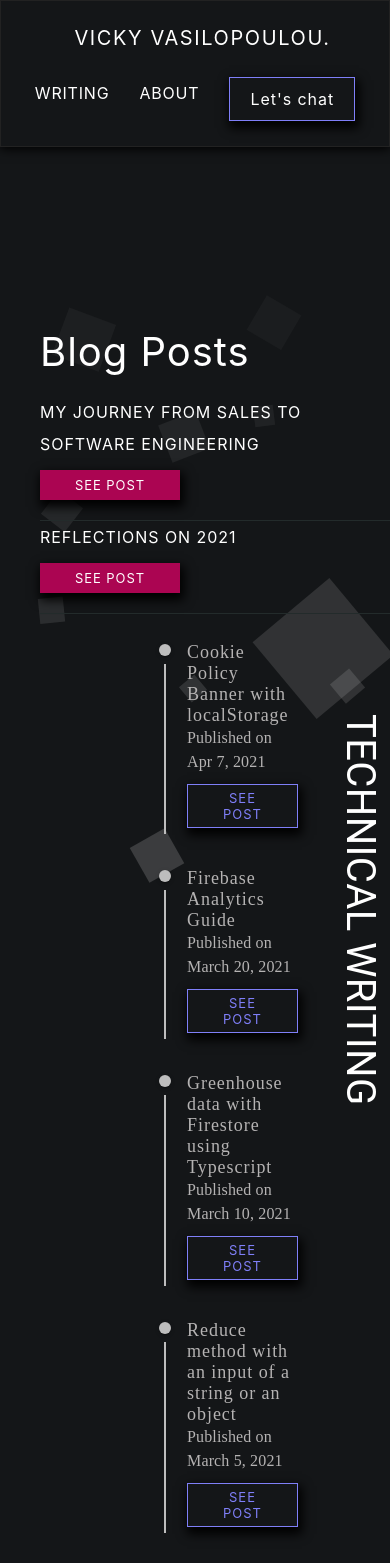
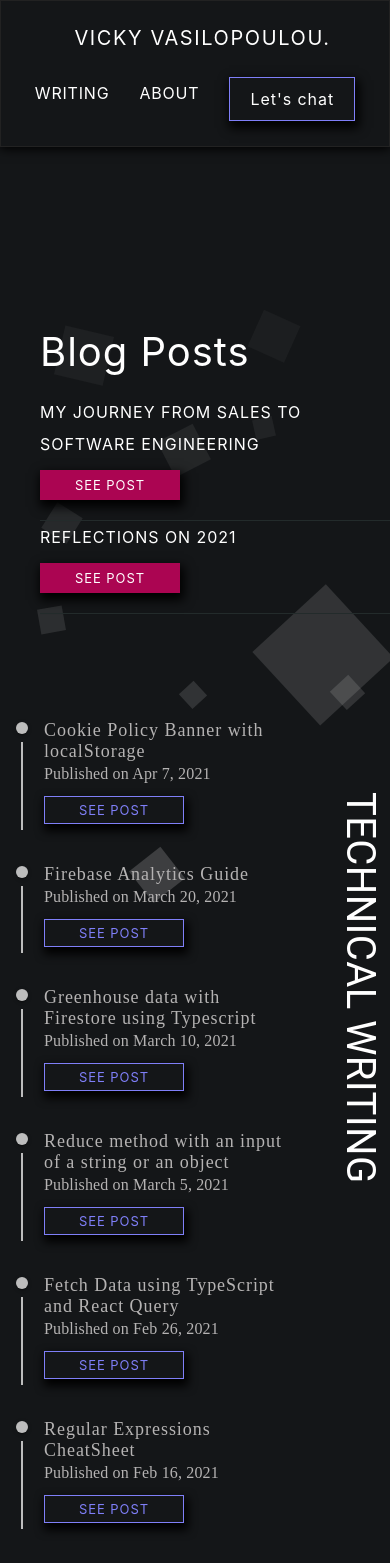
Before and after one commit to Viki-Robles/myblog, a Next.js app: page /writing in a window 390 px wide. Shown: the top 1563 px of the page. Built offline with nearby package versions, Linux system fonts and the light colour scheme.

Commit message:
feat: fix timeline

```diff
--- a/components/TechnicalWriting/TechnicalWriting.tsx
+++ b/components/TechnicalWriting/TechnicalWriting.tsx
@@ -58,6 +58,11 @@ const useStyles = makeStyles((theme) => ({
       textAlign: 'center',
     },
   },
+  root: {
+    '&::before': {
+      display: 'none',
+    },
+  },
 }));
 
 export default function Writing(): JSX.Element {
@@ -68,7 +73,7 @@ export default function Writing(): JSX.Element {
       {getTechnicalWritingData.map(({ id, article, href, published }) => {
         return (
           <Timeline>
-            <TimelineItem>
+            <TimelineItem className={classes.root}>
               <TimelineSeparator>
                 <TimelineDot />
                 <TimelineConnector />
--- a/pages/writing.tsx
+++ b/pages/writing.tsx
@@ -4,7 +4,7 @@ import { Blog } from '../components/Blog/Blog';
 import { Grid, Typography, Box } from '@material-ui/core';
 import { makeStyles } from '@material-ui/core/styles';
 
-const useStyles = makeStyles(() => ({
+const useStyles = makeStyles((theme) => ({
   container: { marginTop: '100px' },
   blog: {
     padding: '80px 0 0 40px',
@@ -16,6 +16,11 @@ const useStyles = makeStyles(() => ({
     writingMode: 'vertical-lr',
     marginTop: '100px',
   },
+  timeline: {
+    [theme.breakpoints.down('sm')]: {
+      marginTop: '20%',
+    },
+  },
 }));
 
 export default function Writing(): JSX.Element {
@@ -25,10 +30,10 @@ export default function Writing(): JSX.Element {
       <Grid item md={5} xl={5} sm={12} className={classes.blog}>
         <Blog />
       </Grid>
-      <Grid item md={7} xl={7} sm={12}>
+      <Grid item md={7} xl={7} sm={12} className={classes.timeline}>
         <Box display="flex" flexDirection="row-reverse">
           <Typography className={classes.title}>TECHNICAL WRITING</Typography>
-          <Box flexGrow={3}>
+          <Box>
             <TechnicalWriting />
           </Box>
         </Box>
```
